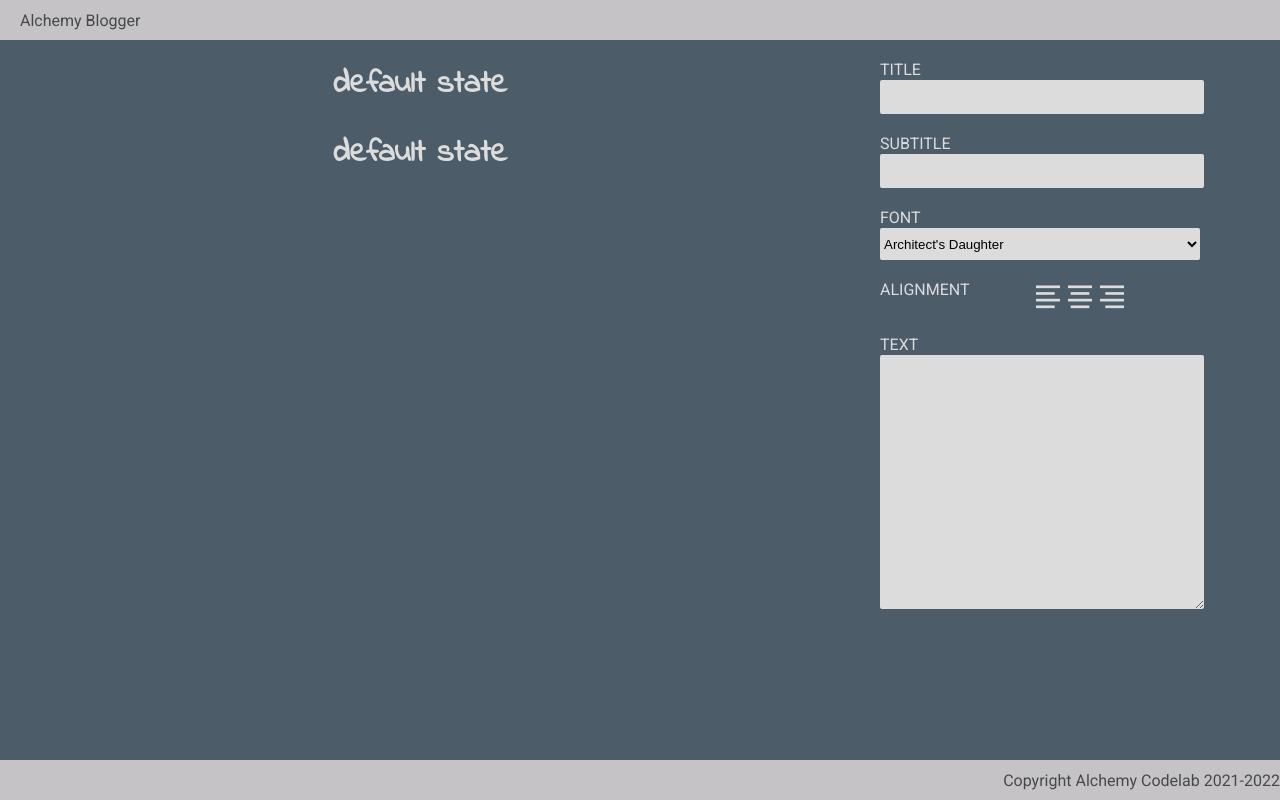
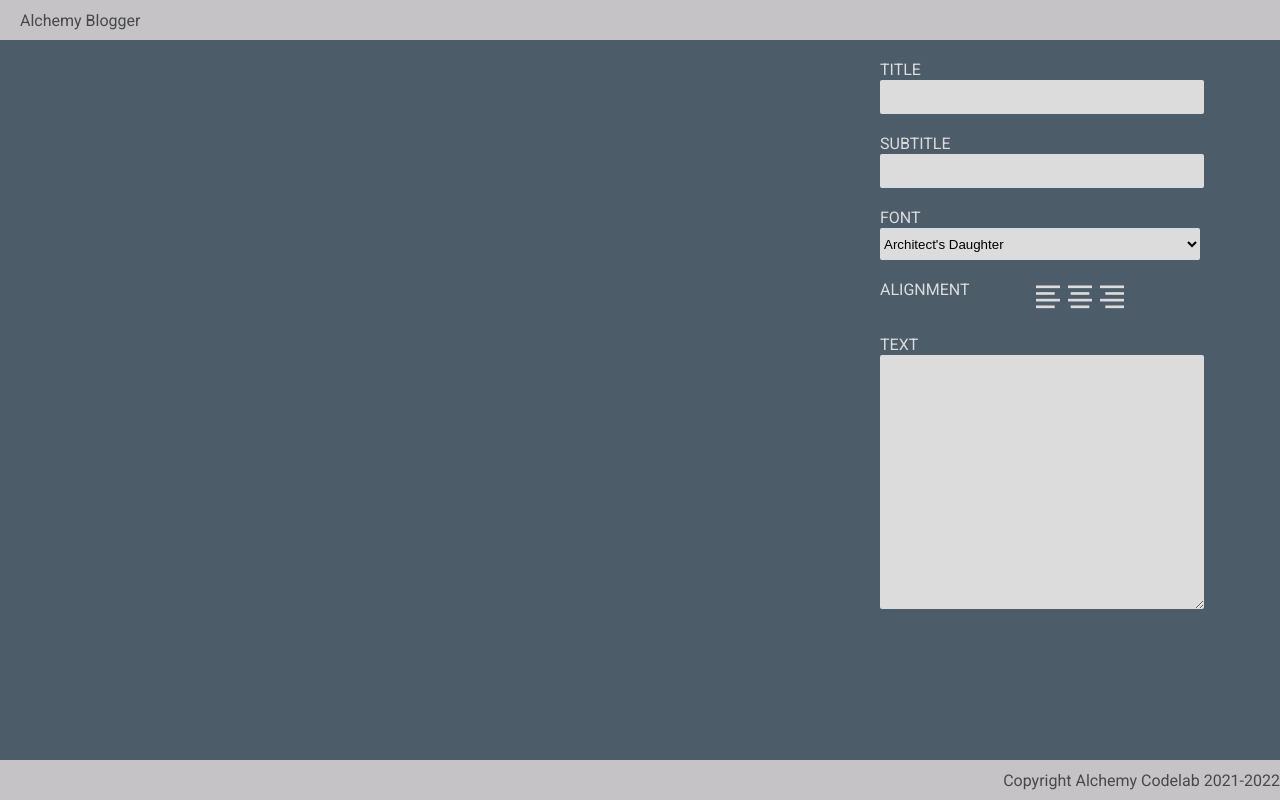
Before and after one commit to emilypisaygnane/react-blog-builder, a React (Create React App) app: page / in a window 1280 px wide. Built offline with nearby package versions, Linux system fonts and the light colour scheme; a web font is replaced by a local one.

Commit message:
title and setTitle added to editor function

```diff
--- a/src/components/Editor/Editor.js
+++ b/src/components/Editor/Editor.js
@@ -2,11 +2,20 @@ import React from 'react';
 
 import './Editor.css';
 
-export default function Editor() {
+export default function Editor({
+
+  title, setTitle,
+  // subtitle, setSubtitle,
+  // font, setFont,
+  // align, setAlign,
+  // text, setText
+
+}) {
+
   return (
     <div className="editor">
       <div className="form-control">
-        <input name="title" type="text" />
+        <input name="title" type="text" value={title} onChange={(e) => setTitle(e.target.value)} />
         <label htmlFor="title">Title</label>
       </div>
       <div className="form-control">
--- a/src/components/Home/Home.js
+++ b/src/components/Home/Home.js
@@ -7,8 +7,8 @@ import './Home.css';
 
 export default function Home() {
   // add useState calls here for title, subtitle, font, align, and text
-  const [title, setTitle] = useState('default state');
-  const [subtitle, setSubtitle] = useState('default state');
+  const [title, setTitle] = useState('');
+  const [subtitle, setSubtitle] = useState('');
   const [font, setFont] = useState('indie-flower');
   const [align, setAlign] = useState('center');
   const [text, setText] = useState('');
@@ -25,10 +25,10 @@ export default function Home() {
       />
       <Editor
         title={title} setTitle={setTitle}
-        setSubtitle={setSubtitle}
-        setFont={setFont}
-        setAlign={setAlign}
-        setText={setText}
+        subtitle={subtitle} setSubtitle={setSubtitle}
+        font={font} setFont={setFont}
+        align={align} setAlign={setAlign}
+        text={text} setText={setText}
       />
     </main>
   );
```
